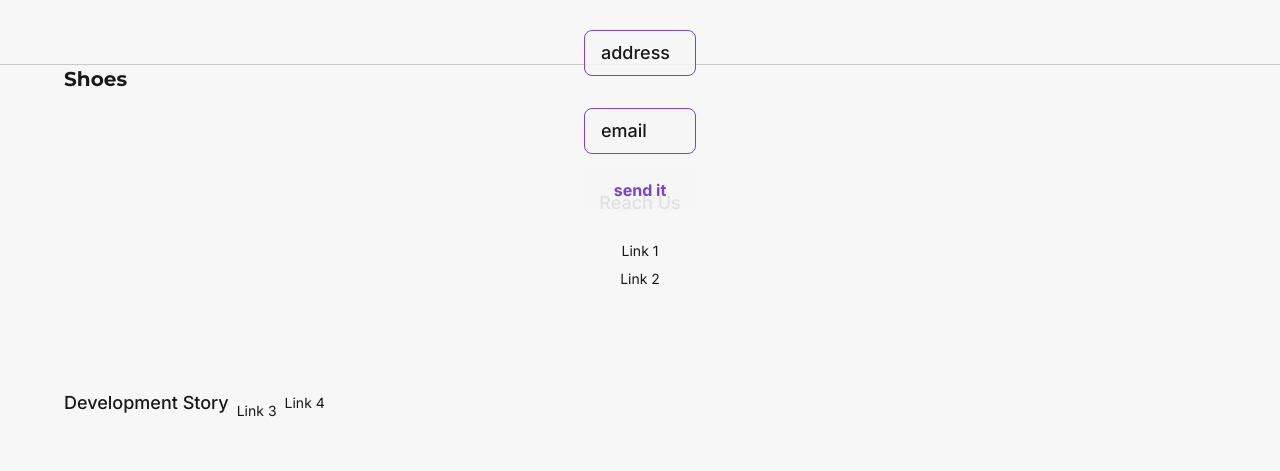
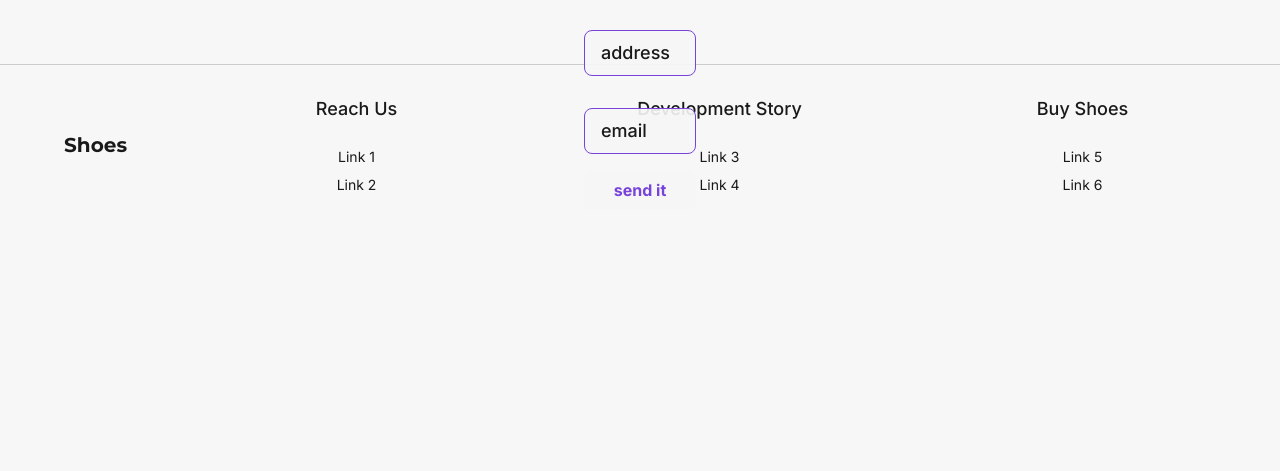
Before and after one commit to Yefee8/shoes, a Next.js app: page / in a window 1280 px wide. Shown: the part 2472-2943 px from the top of the page. After the commit the page ends 2696 px from the top, so only its background shows below. Built offline with nearby package versions, Linux system fonts and the light colour scheme.

Commit message:
fix: footer

```diff
--- a/src/components/Footer.tsx
+++ b/src/components/Footer.tsx
@@ -4,7 +4,7 @@ const montserrat = Montserrat({ subsets: ["latin"] });
 
 export default function Footer() {
   return (
-    <footer className="w-full px-16 md:flex-row flex-col border-t flex-wrap border-t-black/20 min-h-40 md:py-0 py-4 flex justify-center gap-24 md:justify-start items-center">
+    <footer className="w-full px-16 border-t md:flex-row flex-col border-t-black/20 min-h-40 md:py-0 py-4 flex justify-center gap-24 md:justify-start items-center">
       <h1
         className={
           montserrat.className +
@@ -26,7 +26,7 @@ export default function Footer() {
         </Link>
       </div>
 
-      <div className="flex md:flex-row flex-col gap-2 w-full items-center">
+      <div className="flex flex-col gap-2 w-full items-center">
         <h1 className="text-lg font-medium">
             Development Story
         </h1>
```
